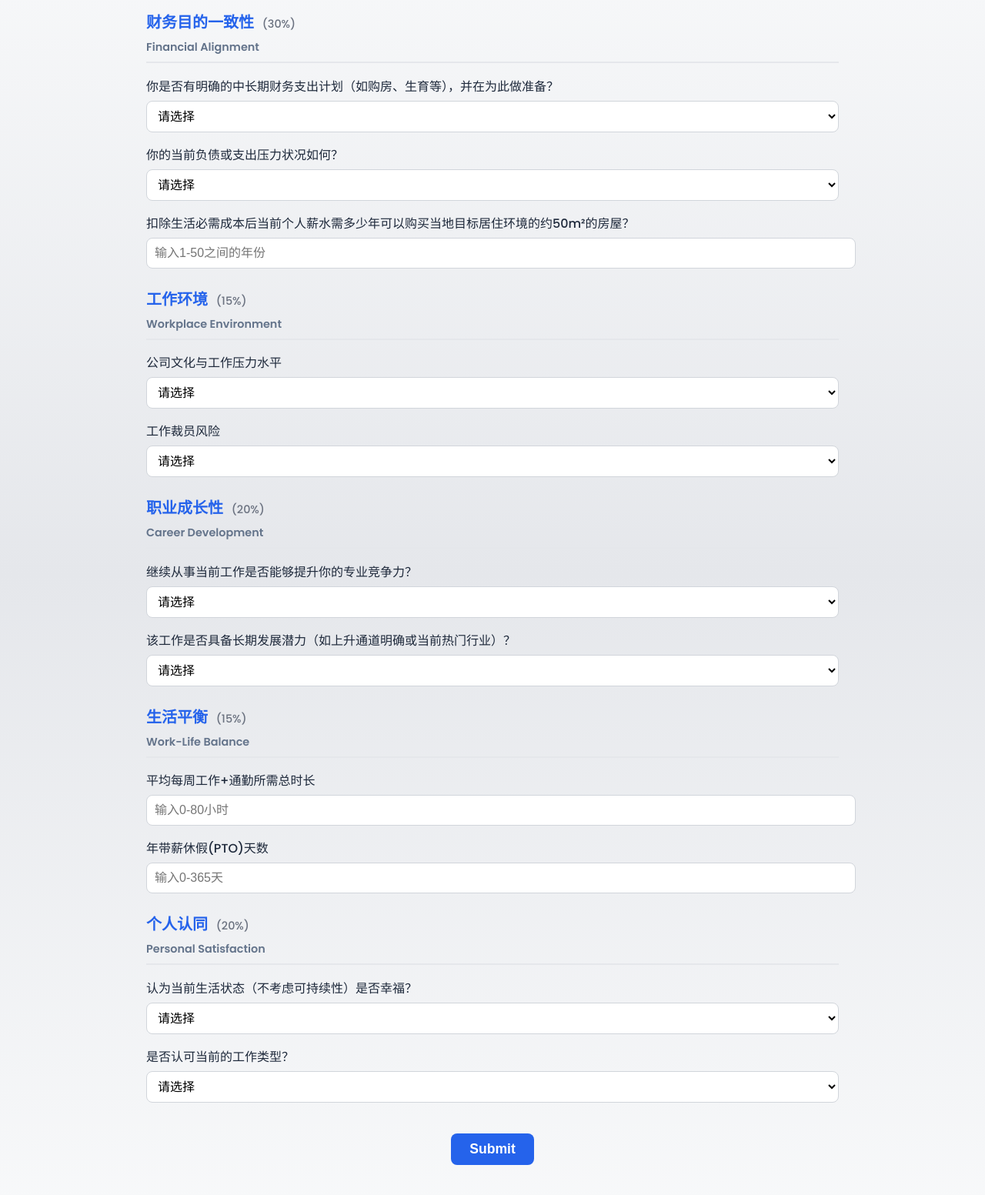
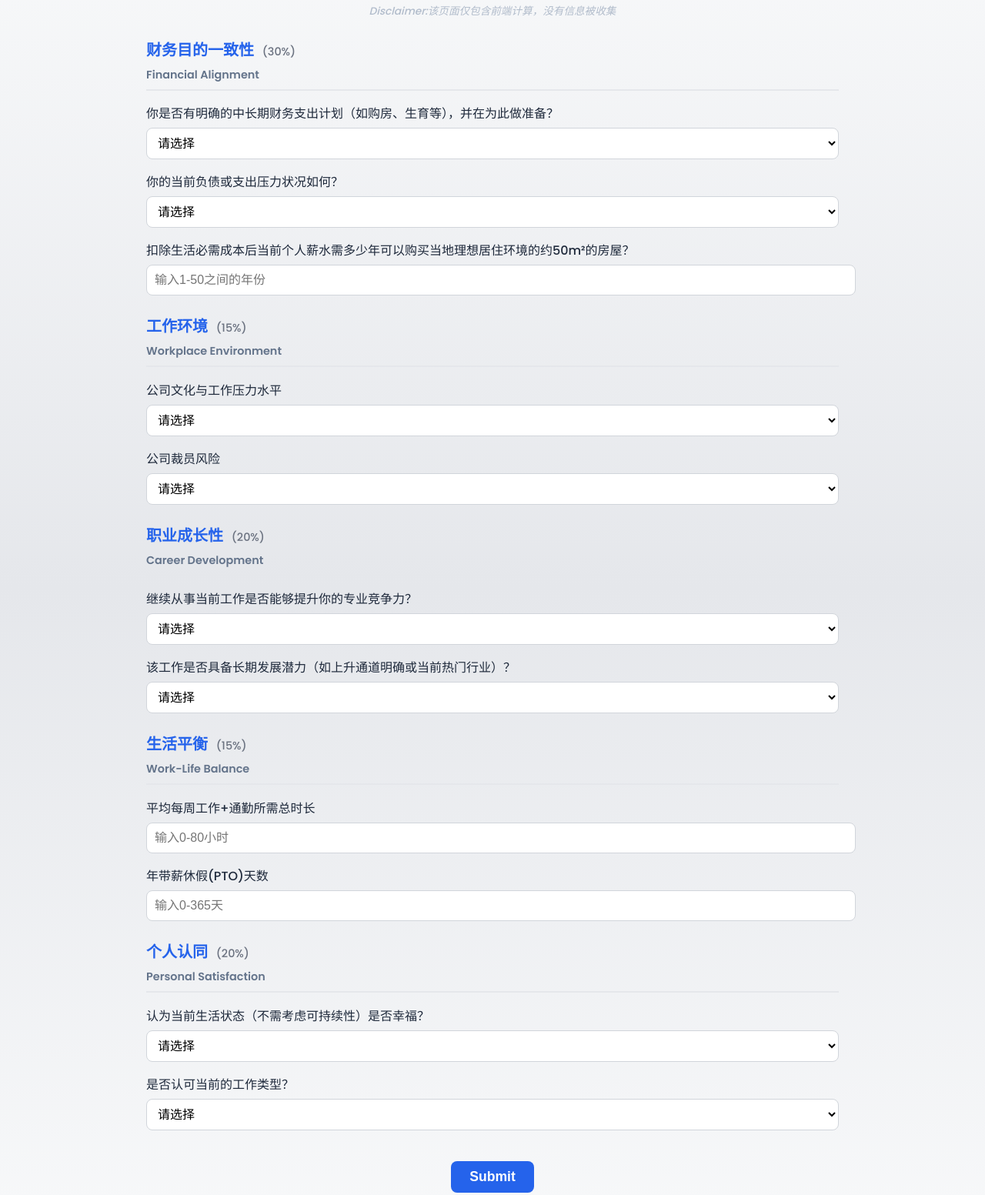
Before and after one commit to Qianfrankjia/Career-Assesment-Web-Dev, a plain HTML site: page index.html in a window 1280 px wide. Shown: the part 143-1696 px from the top of the page at 77% size. Drawn offline with nearby package versions, Linux system fonts and the light colour scheme.

Commit message:
Add files via upload

```diff
--- a/index.html
+++ b/index.html
@@ -31,6 +31,7 @@
 <body>
   <header>Career Self-Assessment 职业自我评估</header>
   <div id="questionPage">
+    <p style="text-align:center;color:#94a3b8;font-size:0.85rem;margin-bottom:10px;font-style:italic;opacity:0.7;">Disclaimer:该页面仅包含前端计算，没有信息被收集</p>
     <div id="questionContainer"></div>
     <div class="submit-container"><button id="submitBtn">Submit</button></div>
   </div>
@@ -40,7 +41,7 @@
       <p id="suggestion"></p>
     </div>
     <canvas id="radarChart" height="400"></canvas>
-    <p id="note">该评估仅适用于自我认识，分数不构成职业建议。更多的是希望大家能对自己的事业现状有更清楚的认识和思考，尽量不受社会环境塑造的 social figures 的影响去搞明白自己的人生想要什么，现在是否走在正确的方向上。</p>
+    <p id="note">该评估仅适用于自我认识，分数不构成职业建议。希望作为正处当打之年的年轻一代的大家能对当前的事业现状有更清楚的认识和思考，避免受到社会环境塑造的 social figures 的影响，更清楚的了解自己作为个体想要的，以及现在是否在为自我目标达成而前行。</p>
     <div class="back-container"><button id="backBtn">← Back</button></div>
   </div>
   <footer>© 2025 F_annnnnn</footer>
@@ -58,15 +59,19 @@
       questions:[
         {text:'你是否有明确的中长期财务支出计划（如购房、生育等），并在为此做准备？',dimension:'financial',weight:0.25,options:['暂未有相关计划（0）','有模糊目标，但暂未行动（2）','有5年内明确目标并已开始储蓄或计划（4）','已进入执行阶段（如房贷/育儿计划进行中）（5）'],scores:[0,2,4,5]},
         {text:'你的当前负债或支出压力状况如何？',dimension:'financial',weight:0.25,options:['高负债且存在偿付压力（0）','负债较高或偶尔有现金流压力（2）','负债适中且有还款计划（4）','无负债或可轻松偿还（5）'],scores:[0,2,4,5]},
-        {text:'扣除生活必需成本后当前个人薪水需多少年可以购买当地目标居住环境的约50m²的房屋？',dimension:'financial',weight:0.5,type:'number'},
+        {text:'扣除生活必需成本后当前个人薪水需多少年可以购买当地理想居住环境的约50m²的房屋？',dimension:'financial',weight:0.5,type:'number'},
+
         {text:'平均每周工作+通勤所需总时长',dimension:'balance',weight:0.8,type:'number'},
         {text:'年带薪休假(PTO)天数',dimension:'balance',weight:0.2,type:'number'},
-        {text:'继续从事当前工作是否能够提升你的专业竞争力？',dimension:'growth',weight:0.7,options:['当前工作对履历有明确提升（5）','对履历有一定程度提升，但多为增量无质变（3）','工作经历对履历有提升但继续工作无增量(1)','提升有限几乎无帮助（0）'],scores:[5,3,1,0]},
-        {text:'该工作是否具备长期发展潜力（如上升通道明确或当前热门行业）？',dimension:'growth',weight:0.3,options:['从事当前热门行业（5）','有明确成长空间（4）','需证明自己的核心竞争力（2）','无明显前景（0）'],scores:[5,4,2,0]},
-        {text:'认为当前生活状态（不考虑可持续性）是否幸福？',dimension:'fulfillment',weight:0.7,options:['希望能够维持现状或认为在正确的方向上（5）','总体在正确的道路上，有一定改善空间（4）','可以接受（2）','希望改变（0）'],scores:[5,4,2,0]},
-        {text:'是否认可当前的工作类型？',dimension:'fulfillment',weight:0.2,options:['认为在做有意义的事（5）','总体来讲是想从事的工作种类（4）','无感（2）','当前工作类型不适合（0）'],scores:[5,4,2,0]},
+
+        {text:'继续从事当前工作是否能够提升你的专业竞争力？',dimension:'growth',weight:0.7,options:['当前工作对履历或身份解决有明确提升（5）','对履历或身份解决有一定程度帮助，但多为增量无质变（3）','工作经历对履历或身份解决有提升但继续工作无增量(1)','提升有限或几乎无帮助（0）'],scores:[5,3,1,0]},
+        {text:'该工作是否具备长期发展潜力（如上升通道明确或当前热门行业）？',dimension:'growth',weight:0.3,options:['从事当前热门行业或晋升路径明确（5）','有明确成长空间（4）','需付出更多以证明自己的核心竞争力（2）','无明显前景（0）'],scores:[5,4,2,0]},
+
+        {text:'认为当前生活状态（不需考虑可持续性）是否幸福？',dimension:'fulfillment',weight:0.7,options:['希望能够维持现状或认为在正确的方向上（5）','总体在正确的道路上，有一定改善空间（4）','可以接受（2）','希望改变（0）'],scores:[5,4,2,0]},
+        {text:'是否认可当前的工作类型？',dimension:'fulfillment',weight:0.3,options:['认为在做有意义的事（5）','总体来讲是想从事的工作种类（4）','无感（2）','当前工作类型不适合（0）'],scores:[5,4,2,0]},
+
         {text:'公司文化与工作压力水平',dimension:'environment',weight:0.7,options:['开放/包容认同感强，工作压力较小（5）','公司文化不认同但工作压力程度可接受（4）','公司文化良好，但工作Workload较大（2）','公司文化造成竞争激烈或形式主义，工作压力巨大（0）'],scores:[5,4,2,0]},
-        {text:'工作裁员风险',dimension:'environment',weight:0.3,options:['收入来源稳定，无裁员风险（5）','处于下行期，后期逐渐面临裁员变动风险（4）','中年危机(3)','末位淘汰制等高裁员风险（0）'],scores:[5,4,3,0]}
+        {text:'公司裁员风险',dimension:'environment',weight:0.3,options:['收入来源稳定，无裁员风险（5）','处于下行期，后期将逐渐面临裁员变动风险（4）','未来将面临中年危机或非升即走(2)','末位淘汰制等高裁员风险（0）'],scores:[5,4,2,0]}
       ]
     };
 
@@ -144,8 +149,8 @@
       const s=document.getElementById('overallScore'); const sug=document.getElementById('suggestion'); s.textContent=score.toFixed(0);
       if(score>=85){s.style.color='#16a34a';sug.innerHTML='🌟 你似乎在一条与自我认同极为一致的道路上，真令人羡慕！当前的状态让你感到踏实或充实。请珍惜这种平衡，同时警惕惯性：继续保持探索心，让成长与热爱并行。';}
       else if(score>=70){s.style.color='#0ea5e9';sug.innerHTML='😊 真不错！你当前的工作处于一种期待未来的状态。只是也许仍有一部分内心未被满足。试着思考：如果一切条件不变，五年后的你是否仍愿意留在相同的轨迹？';}
-      else if(score>=60){s.style.color='#f59e0b';sug.innerHTML='🙂 状态良好，刚好可以实现个人内心的平衡但也伴随着一定代价的付出。或许值得问：工作到底是为了什么？';}
-      else{s.style.color='#dc2626';sug.innerHTML='⚠️ 你的工作状态似乎与你的理想或内在价值存在明显偏差。也许你已经感受到疲惫、困顿或失衡。这并不意味着失败，而是一个信号——提醒你重新思考“我真正想要的生活是什么”';}
+      else if(score>=60){s.style.color='#f59e0b';sug.innerHTML='🙂 状态良好，刚好可以实现个人内心的平衡但也伴随着一定代价的付出。或许值得问：通过当下，未来到底要实现的是什么？';}
+      else{s.style.color='#dc2626';sug.innerHTML='⚠️ 你的工作状态似乎与你的理想或内在价值存在明显偏差。也许你已经感受到疲惫、迷失或困惑。这并不意味着失败，而是一个信号——提醒你重新思考：我真正想要的是什么？这样下去是否南辕北辙';}
 
       const ctx=document.getElementById('radarChart').getContext('2d');
       if(radarChartInstance){radarChartInstance.destroy();}
```
